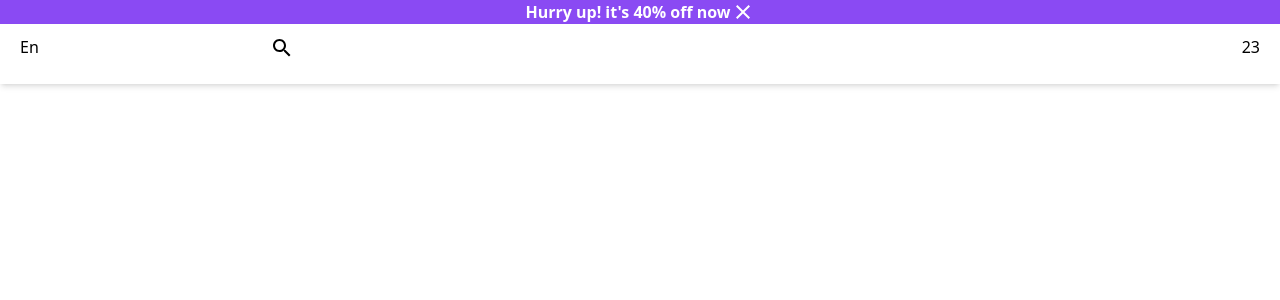
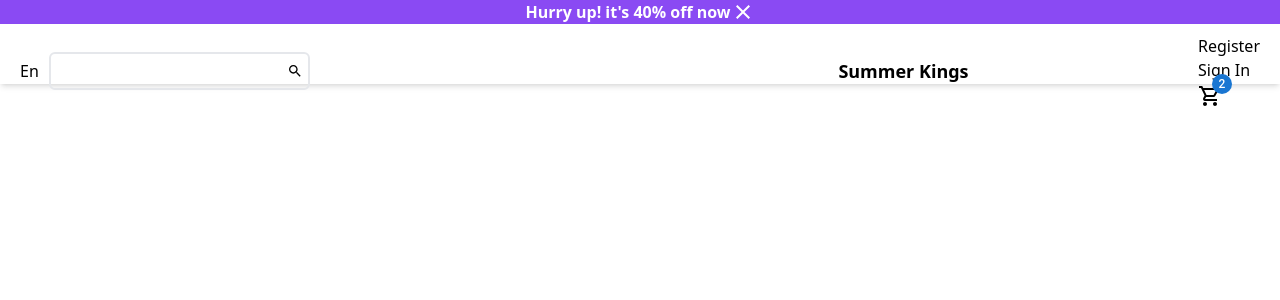
Before and after one commit to codingBear01/react_practice_ecommerce, a React (Create React App) app: page / in a window 1280 px wide. Shown: the top 300 px of the page. Built offline with nearby package versions, Linux system fonts and the light colour scheme.

Commit message:
working on header

```diff
--- a/package.json
+++ b/package.json
@@ -3,8 +3,10 @@
   "version": "0.1.0",
   "private": true,
   "dependencies": {
-    "@material-ui/core": "^4.12.4",
-    "@material-ui/icons": "^4.11.3",
+    "@emotion/react": "^11.9.3",
+    "@emotion/styled": "^11.9.3",
+    "@mui/icons-material": "^5.8.4",
+    "@mui/material": "^5.9.1",
     "@testing-library/jest-dom": "^5.16.4",
     "@testing-library/react": "^13.3.0",
     "@testing-library/user-event": "^13.5.0",
--- a/src/components/Announce.jsx
+++ b/src/components/Announce.jsx
@@ -1,5 +1,5 @@
 import { React, useState } from 'react';
-import { Close } from '@material-ui/icons';
+import { Close } from '@mui/icons-material';
 
 function Announce() {
   const [announceStyle, setAnnounceStyle] = useState(
--- a/src/components/Navabar.jsx
+++ b/src/components/Navabar.jsx
@@ -1,5 +1,6 @@
 import { React, useState } from 'react';
-import { Search } from '@material-ui/icons';
+import { Badge } from '@mui/material';
+import { Search, ShoppingCartOutlined } from '@mui/icons-material';
 
 function Navbar() {
   return (
@@ -10,14 +11,25 @@ function Navbar() {
       <div className="wrapper pl-[20px] pr-[20px] pt-[10px] pb-[10px] flex justify-between items-center">
         <div className="left flex flex-1 items-center">
           <div className="language cursor-pointer text-[16px]">En</div>
-          <div class="searchInput">
-            <input className="input" type="text" />
-            <Search />
+          <div className="searchInput flex border-[2px] border-solid border-lightgrey rounded-md items-center ml-[10px] p-[5px] focus-within:border-[#8a4af3] transition-all">
+            <input className="input outline-none" type="text" />
+            <Search className=" cursor-pointer" style={{ fontSize: '16px' }} />
           </div>
         </div>
 
-        <div>2</div>
-        <div>3</div>
+        <div className="center flex-1 text-center ">
+          <div className="logo font-bold text-lg">Summer Kings</div>
+        </div>
+
+        <div>
+          <div className="right flex flex-1 items-center justify-end">
+            Register
+          </div>
+          <div>Sign In</div>
+          <Badge badgeContent={2} color="primary">
+            <ShoppingCartOutlined />
+          </Badge>
+        </div>
       </div>
     </div>
   );
```
Also changed, not shown: 1 other file (tests, documents, lock files or other folders).
